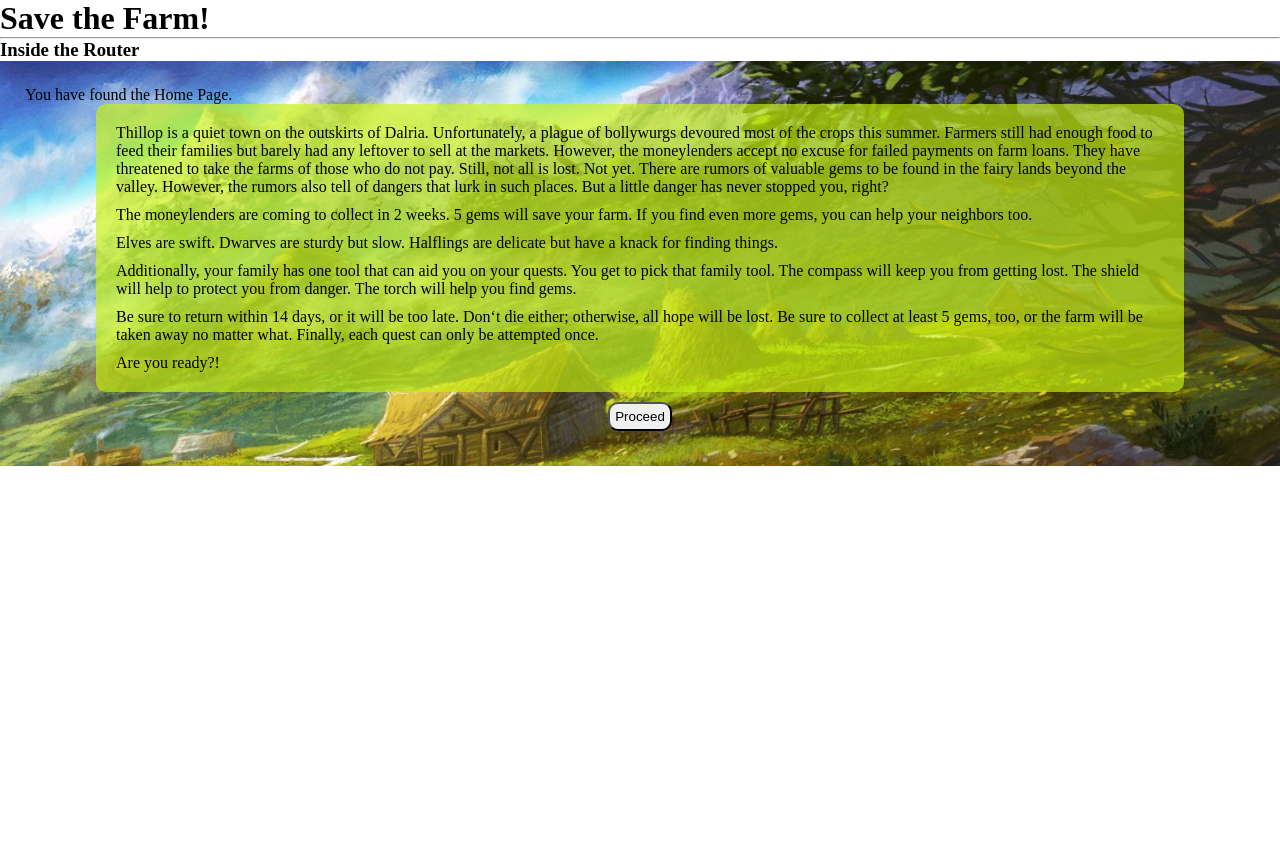
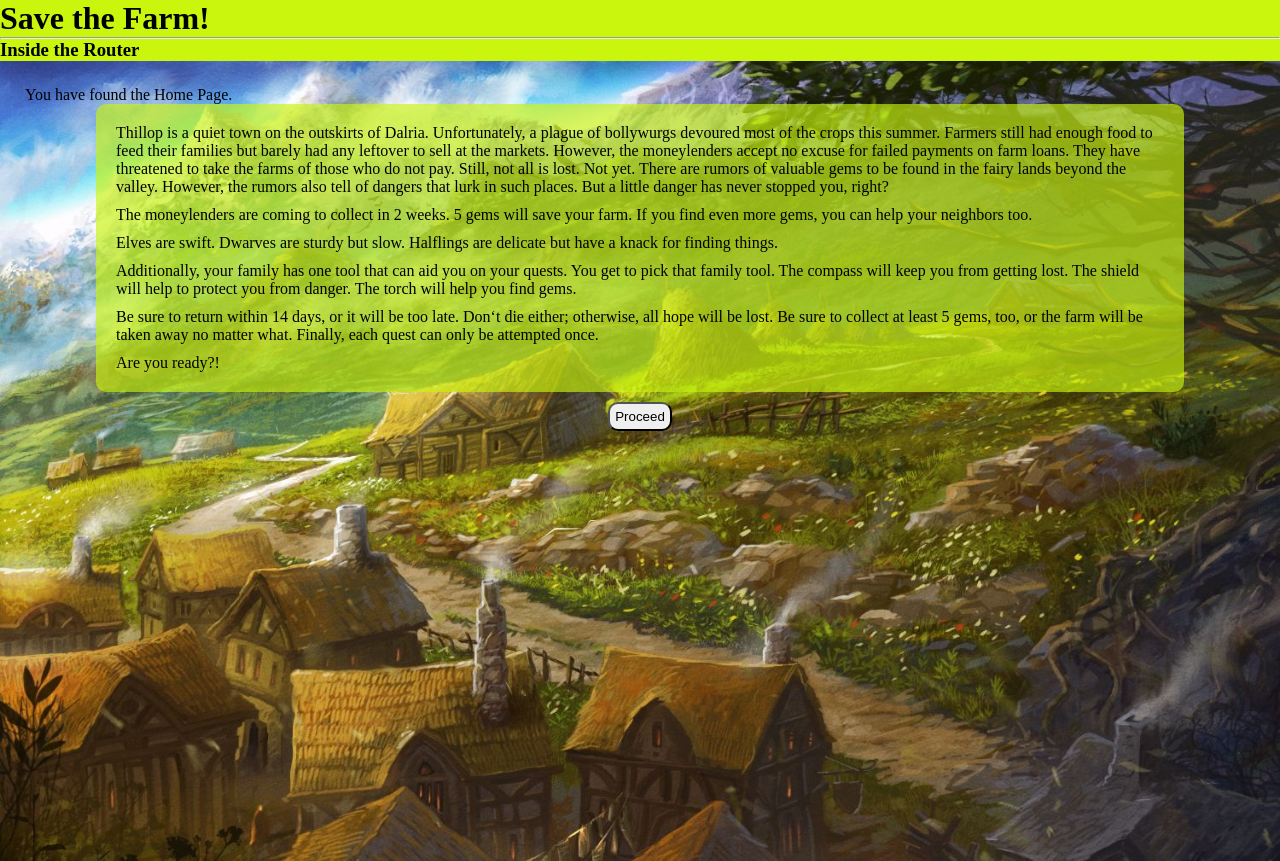
Before and after one commit to franco-ortega/adventure-game-front-end, a React app: page / in a window 1280 px wide. Before the commit the page ends 800 px from the top, so only its background shows below. Built offline with nearby package versions, Linux system fonts and the light colour scheme.

Commit message:
add styling to App; update styling to Home

```diff
--- /dev/null
+++ b/src/components/app/App.css
@@ -0,0 +1,10 @@
+* {
+    box-sizing: border-box;
+    margin: 0;
+    padding: 0;
+}
+
+.App {
+    background-color: rgba(202, 245, 13);
+    height: 100vh;
+}
--- a/src/components/app/App.jsx
+++ b/src/components/app/App.jsx
@@ -5,10 +5,11 @@ import {
   Switch
 } from 'react-router-dom';
 import Home from '../home/Home';
+import styles from './App.css';
 
 export default function App() {
   return (
-    <>
+    <div className={styles.App}>
       <h1>Save the Farm!</h1>
       <Router>
         <hr/>
@@ -20,6 +21,6 @@ export default function App() {
           />
         </Switch>
       </Router>
-    </>
+    </div>
   );
 }
--- a/src/components/home/Home.css
+++ b/src/components/home/Home.css
@@ -1,9 +1,3 @@
-* {
-    box-sizing: border-box;
-    margin: 0;
-    padding: 0;
-}
-
 .Home {
     background-image: url('../../../public/assets/farm.jpg');
     background-size: cover;
@@ -29,10 +23,13 @@
         align-items: center;
     }
 
-
     button {
         border-radius: 10px;
         padding: 5px;
         outline: none;
     }
+
+    @media (min-width: 500px) {
+        height: 100vh;
+    }
 }
```
